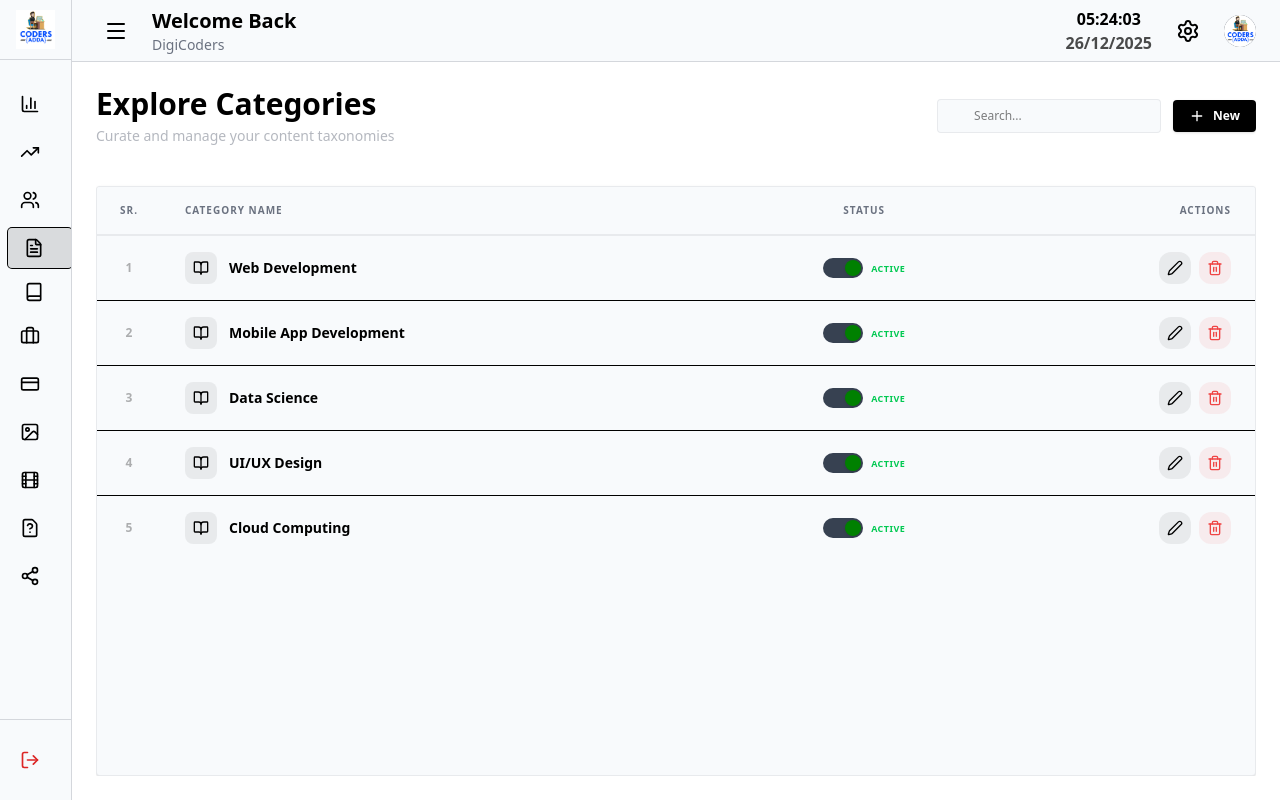
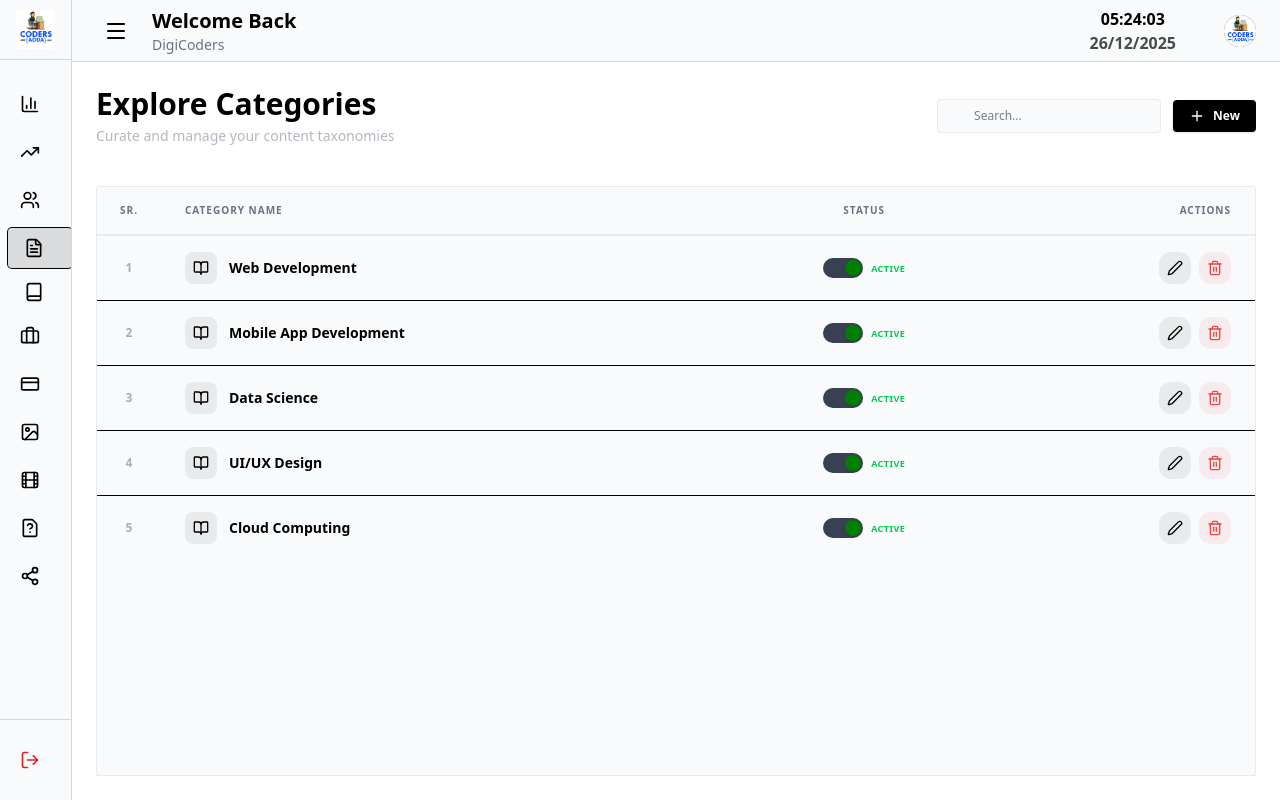
Before and after one commit to abhayvishwakarma880/CodersAdda_dashboard, a React (Vite) app: page /dashboard/category in a window 1280 px wide. Built offline with nearby package versions, Linux system fonts and the light colour scheme.

Commit message:
Theme color removed during fear of gola

```diff
--- a/src/dashboard/Dashboard.jsx
+++ b/src/dashboard/Dashboard.jsx
@@ -316,7 +316,7 @@ const Dashboard = () => {
                     style={{ color: colors.primary }}
                     onMouseEnter={(e) => e.target.style.backgroundColor = colors.primary + '20'}
                     onMouseLeave={(e) => e.target.style.backgroundColor = 'transparent'}>
-              <Settings className='w-5 h-5 md:w-6 md:h-6' />
+              {/* <Settings className='w-5 h-5 md:w-6 md:h-6' /> */}
             </button>
             <div className='w-7 h-7 md:w-8 md:h-8 rounded-full flex items-center justify-center'
                  style={{ backgroundColor: colors.accent }}>
```
